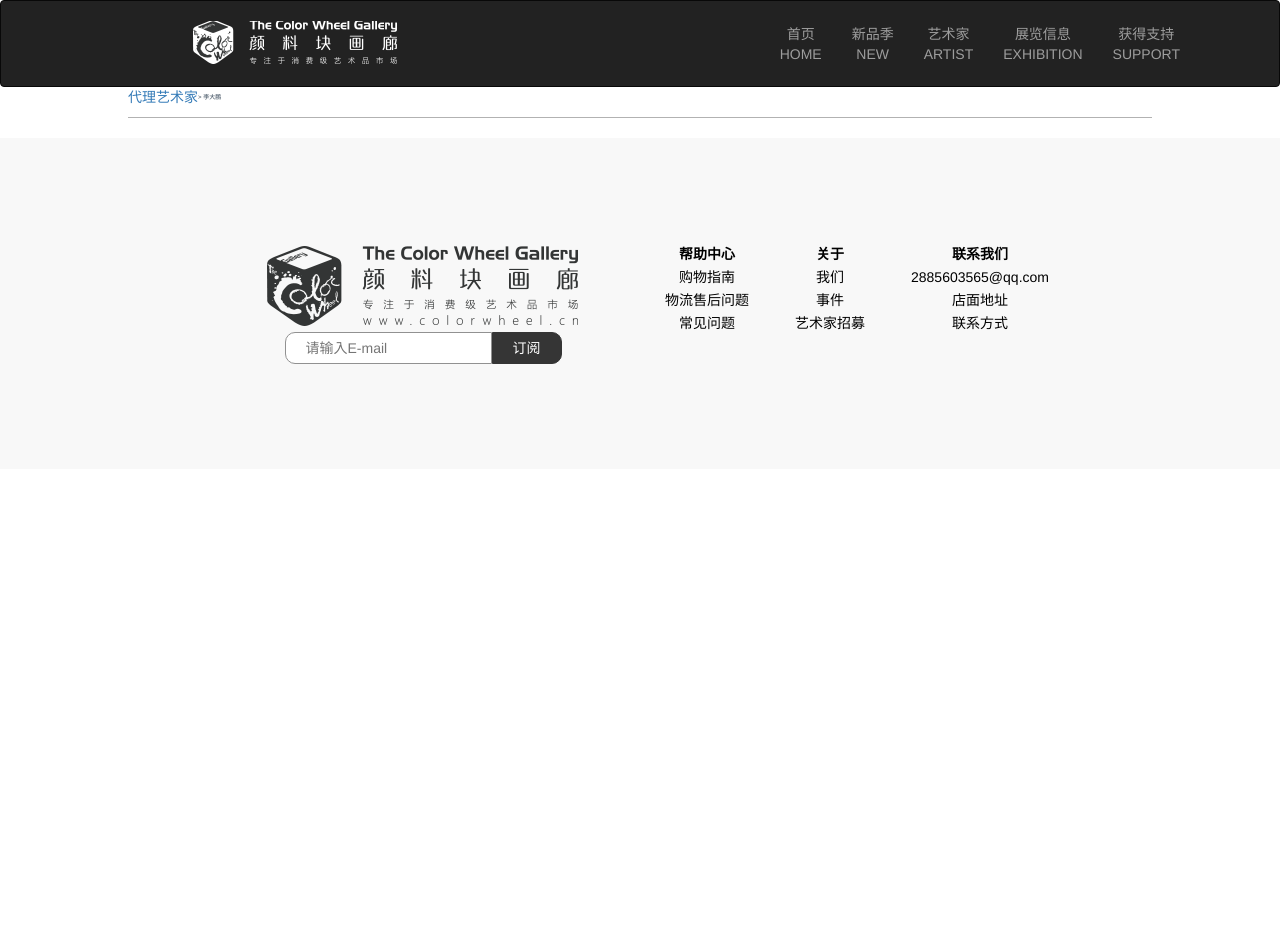
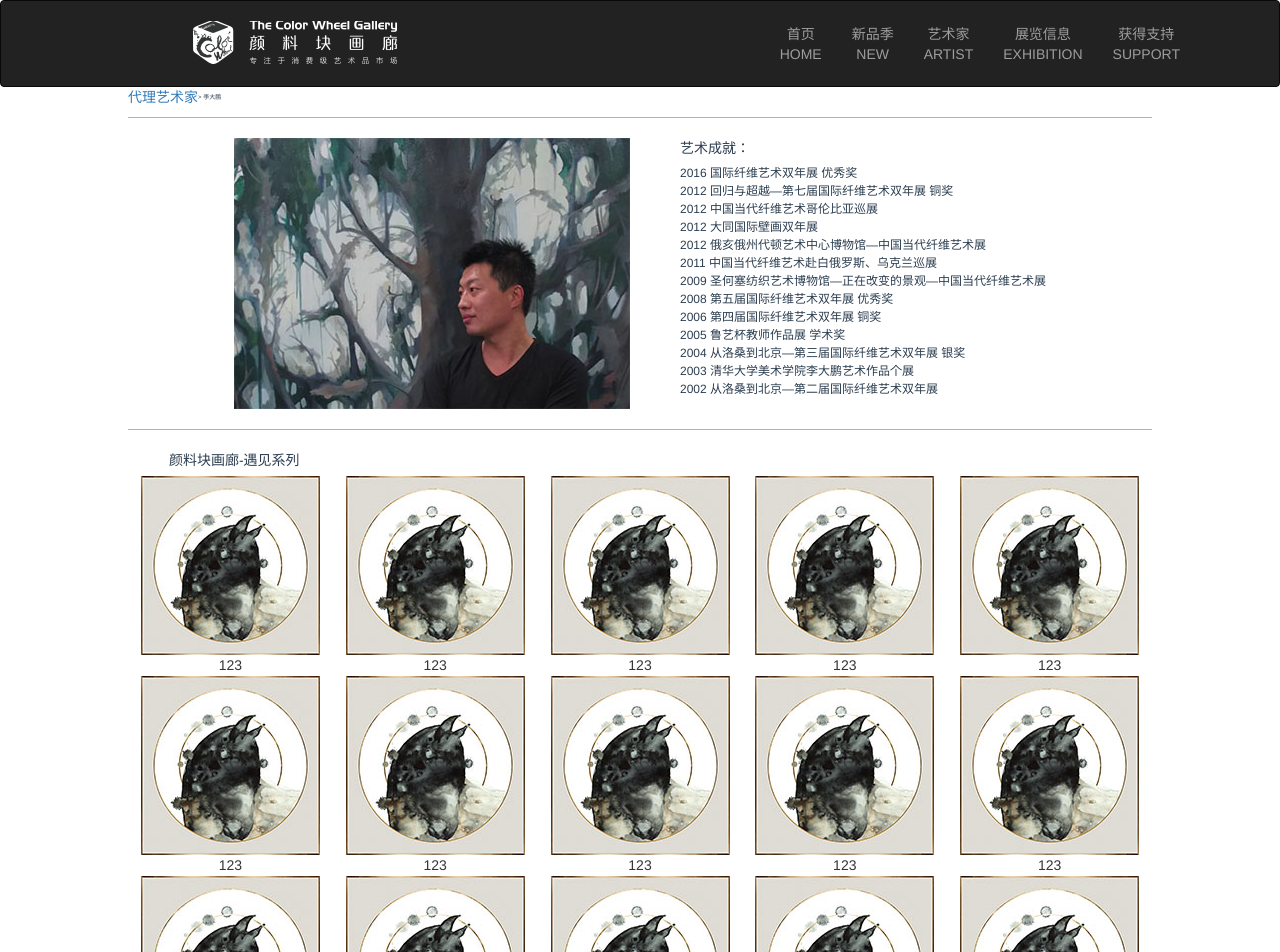
Before and after one commit to Yukiookami/colorwheel-frontend, a Vue app: page /artistdetail in a window 1280 px wide. Shown: the top 952 px of the page. Before the commit the page ends 800 px from the top, so only its background shows below. Built offline with nearby package versions, Linux system fonts and the light colour scheme.

Commit message:
艺术家完成

```diff
--- a/src/components/artist/arist-mo.vue
+++ b/src/components/artist/arist-mo.vue
@@ -63,7 +63,7 @@ export default {
   width: 100%;
 }
 
-@media (max-width: 992px) {
+@media (max-width: 1050px) {
   .col-data-2 {
     width: auto;
   }
--- a/src/components/artistdetail.vue
+++ b/src/components/artistdetail.vue
@@ -4,17 +4,139 @@
       <router-link to="./artist">{{upletext}}</router-link>
       <span>> {{name}}</span>
     </div>
-    <figure></figure>
+    <figure class="information-box">
+      <img :src="imgSrc">
+      <div class="achievement-box">
+        <span class="tittle">艺术成就：</span>
+        <ul>
+          <li v-for="(item,index) in informationList" :key="index">
+            {{item.msg}}
+          </li>
+        </ul>
+      </div>
+    </figure>
+    <figure class="works-show">
+      <span class="tittle tittle-magin">{{tittle}}</span>
+      <arist-mo :content = 'pictureList' :className = 'className'></arist-mo>
+    </figure>
+    <div class="pos-box" :id= 'boxName' @click="hideBox">
+      <span>More</span>
+      <img src= '../assets/images/more.png'>
+    </div>
   </div>
 </template>
 
 <script>
+import aristMo from '../components/artist/arist-mo'
+
 export default {
   data () {
     return {
       upletext: '代理艺术家',
-      name: '李大鹏'
+      name: '李大鹏',
+      imgSrc: require('../assets/images/artiBanner.jpg'),
+      tittle: '颜料块画廊-遇见系列',
+      className: 'hide-box',
+      boxName: '',
+      informationList: [
+        {msg: '2016  国际纤维艺术双年展 优秀奖'},
+        {msg: '2012  回归与超越—第七届国际纤维艺术双年展 铜奖'},
+        {msg: '2012  中国当代纤维艺术哥伦比亚巡展'},
+        {msg: '2012  大同国际壁画双年展'},
+        {msg: '2012  俄亥俄州代顿艺术中心博物馆―中国当代纤维艺术展'},
+        {msg: '2011  中国当代纤维艺术赴白俄罗斯、乌克兰巡展'},
+        {msg: '2009  圣何塞纺织艺术博物馆―正在改变的景观―中国当代纤维艺术展'},
+        {msg: '2008  第五届国际纤维艺术双年展 优秀奖'},
+        {msg: '2006  第四届国际纤维艺术双年展 铜奖'},
+        {msg: '2005  鲁艺杯教师作品展 学术奖'},
+        {msg: '2004  从洛桑到北京―第三届国际纤维艺术双年展 银奖'},
+        {msg: '2003  清华大学美术学院李大鹏艺术作品个展'},
+        {msg: '2002  从洛桑到北京―第二届国际纤维艺术双年展'}
+      ],
+      pictureList: [
+        {
+          production: require('../assets/images/img.jpg'),
+          spell: '123'
+        },
+        {
+          production: require('../assets/images/img.jpg'),
+          spell: '123'
+        },
+        {
+          production: require('../assets/images/img.jpg'),
+          spell: '123'
+        },
+        {
+          production: require('../assets/images/img.jpg'),
+          spell: '123'
+        },
+        {
+          production: require('../assets/images/img.jpg'),
+          spell: '123'
+        },
+        {
+          production: require('../assets/images/img.jpg'),
+          spell: '123'
+        },
+        {
+          production: require('../assets/images/img.jpg'),
+          spell: '123'
+        },
+        {
+          production: require('../assets/images/img.jpg'),
+          spell: '123'
+        },
+        {
+          production: require('../assets/images/img.jpg'),
+          spell: '123'
+        },
+        {
+          production: require('../assets/images/img.jpg'),
+          spell: '123'
+        },
+        {
+          production: require('../assets/images/img.jpg'),
+          spell: '123'
+        },
+        {
+          production: require('../assets/images/img.jpg'),
+          spell: '123'
+        },
+        {
+          production: require('../assets/images/img.jpg'),
+          spell: '123'
+        },
+        {
+          production: require('../assets/images/img.jpg'),
+          spell: '123'
+        },
+        {
+          production: require('../assets/images/img.jpg'),
+          spell: '123'
+        },
+        {
+          production: require('../assets/images/img.jpg'),
+          spell: '123'
+        },
+        {
+          production: require('../assets/images/img.jpg'),
+          spell: '123'
+        },
+        {
+          production: require('../assets/images/img.jpg'),
+          spell: '123'
+        }
+      ]
     }
+  },
+  methods: {
+    hideBox: function () {
+      this.className = ''
+      this.boxName = 'hide'
+    }
+  },
+  components: {
+    aristMo
   }
 }
 </script>
@@ -32,4 +154,94 @@ export default {
   margin-bottom: 2rem;
   border-bottom: 1px rgba(0, 0, 0, .3) solid;
 }
+
+.information-box {
+  display: flex;
+  justify-content: center;
+  margin: 0 auto;
+  width: 100%;
+  border-bottom: 1px solid rgba(0, 0, 0, .3);
+}
+
+.information-box ul {
+  display: flex;
+  flex-direction: column;
+  align-items: flex-start;
+  list-style: none;
+  margin: 0;
+  padding: 0;
+  font-size: 12px;
+}
+
+.information-box li {
+  line-height: 1.8rem;
+}
+
+.information-box img {
+  height: 271px;
+  width: 396px;
+  margin-bottom: 2rem;
+}
+
+.achievement-box {
+  display: flex;
+  flex-direction: column;
+  align-items: flex-start;
+  margin:0 0 2rem 5rem;
+}
+
+.tittle {
+  margin-bottom: .6rem;
+  font-size: 14px;
+}
+
+.tittle-magin {
+  margin-left: 3.2vw;
+}
+
+.works-show {
+  display: flex;
+  flex-direction: column;
+  align-items: flex-start;
+  margin-top: 2rem;
+}
+
+.show-box a {
+  cursor: default;
+}
+
+.spell {
+  font-size: 14px !important;
+}
+
+.hide-box {
+  overflow: hidden;
+  height: 60rem;
+  width: 100%;
+}
+
+.pos-box {
+  display: flex;
+  flex-direction: column;
+  align-items: center;
+  width: 3rem;
+  margin: 0 auto 2rem;
+  font-size: 16px;
+  cursor: pointer;
+}
+
+#hide {
+  display: none;
+}
+
+@media (max-width: 1035px) {
+  .information-box {
+    flex-direction: column;
+    align-items: center;
+  }
+
+  .achievement-box {
+    margin: 0 0 2rem 0;
+  }
+}
 </style>
```
Also changed, not shown: src/assets/images/artiBanner.jpg (added), src/assets/images/img.jpg (added).
